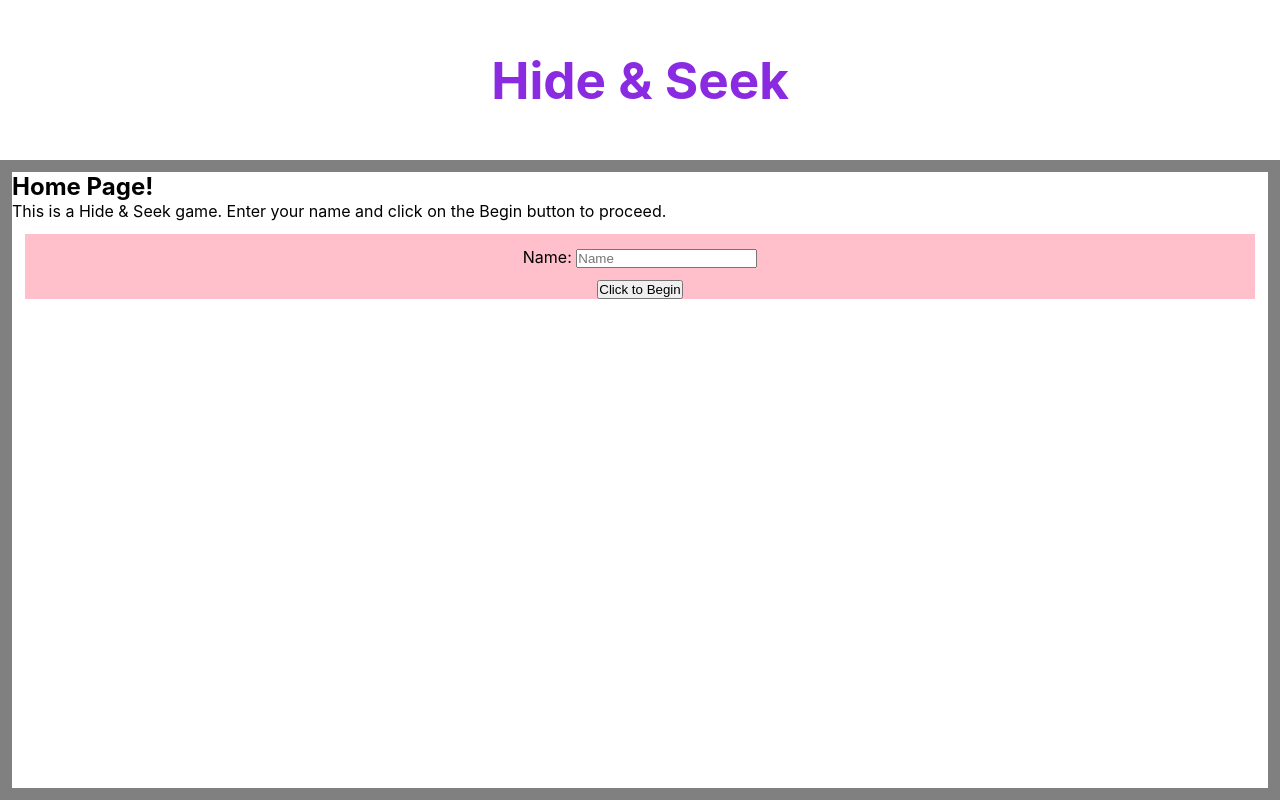
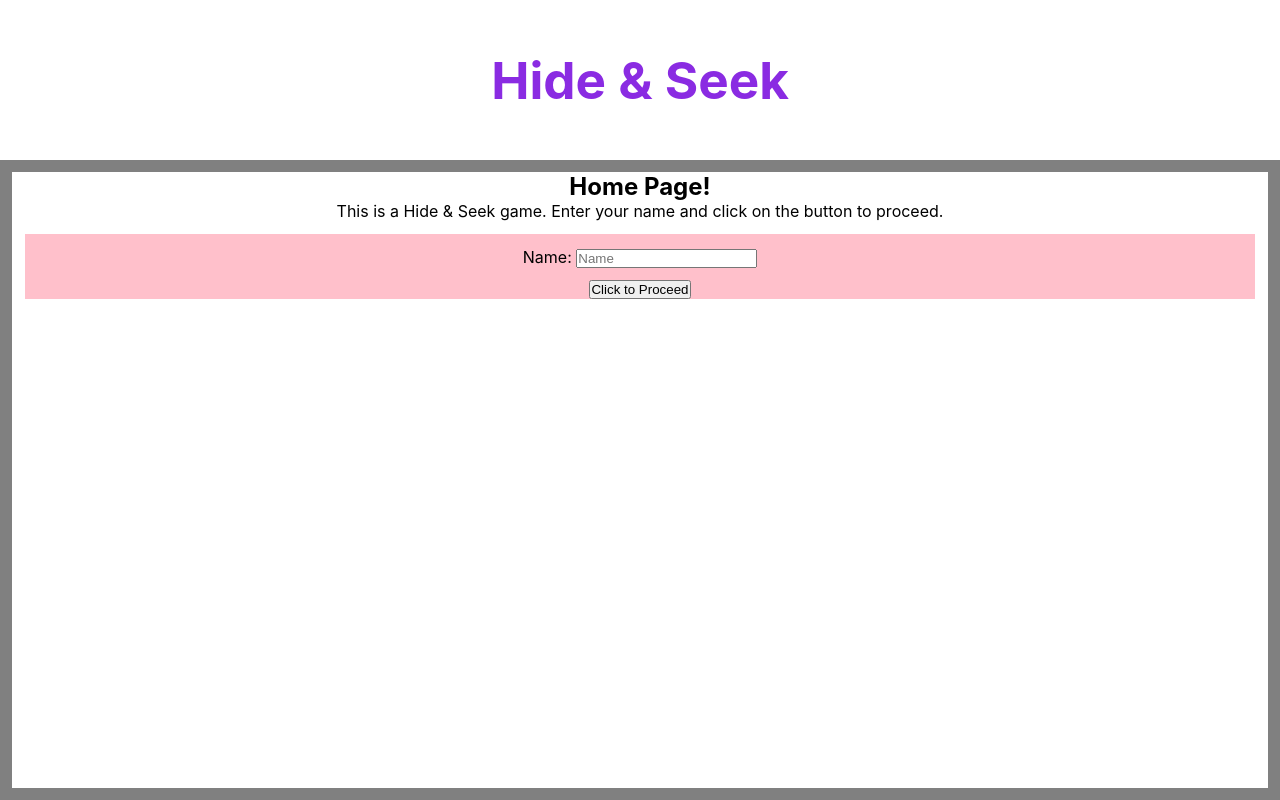
Before and after one commit to franco-ortega/hide-and-seek, a React (Create React App) app: page / in a window 1280 px wide. Built offline with nearby package versions, Linux system fonts and the light colour scheme.

Commit message:
adjust styling

```diff
--- a/src/components/Home/Home.jsx
+++ b/src/components/Home/Home.jsx
@@ -24,7 +24,7 @@ const Home = ({ setPlayer }) => {
     <main className={styles.Home}>
       <h2>Home Page!</h2>
       <section>
-        <p>This is a Hide & Seek game. Enter your name and click on the Begin button to proceed.</p>
+        <p>This is a Hide & Seek game. Enter your name and click on the button to proceed.</p>
         <form onSubmit={onPlayerSubmit}>
           <label htmlFor="name">
             Name: <input
@@ -33,7 +33,7 @@ const Home = ({ setPlayer }) => {
               placeholder="Name"
               onChange={onPlayerChange} />
           </label>
-          <button>Click to Begin</button>
+          <button>Click to Proceed</button>
         </form>
       </section>
     </main>
--- a/src/components/Home/Home.module.scss
+++ b/src/components/Home/Home.module.scss
@@ -1,6 +1,7 @@
 .Home {
     border: gray solid 1vw;
     height: 80vh;
+    text-align: center;
 
     section {
         form {
--- a/src/components/Welcome/Welcome.module.scss
+++ b/src/components/Welcome/Welcome.module.scss
@@ -1,3 +1,5 @@
 .Welcome {
     border: pink solid 1vw;
+    height: 80vh;
+    text-align: center;
 }
```
